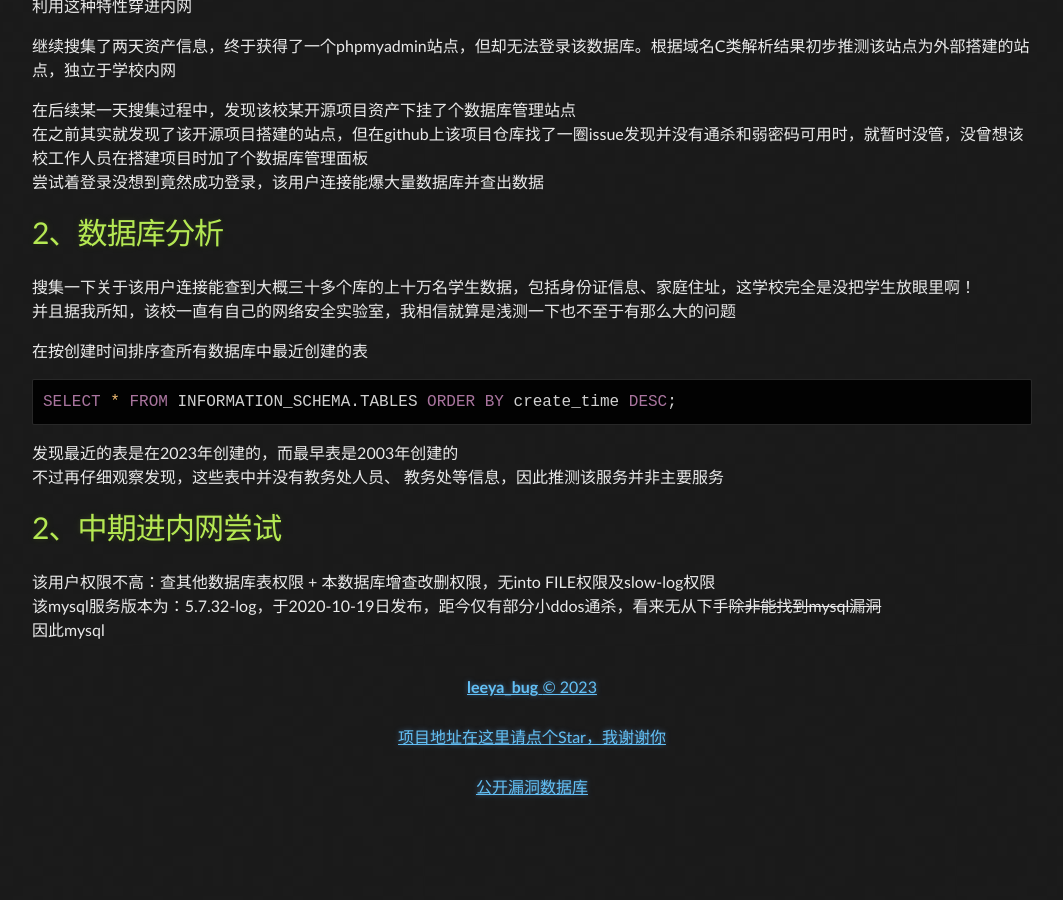
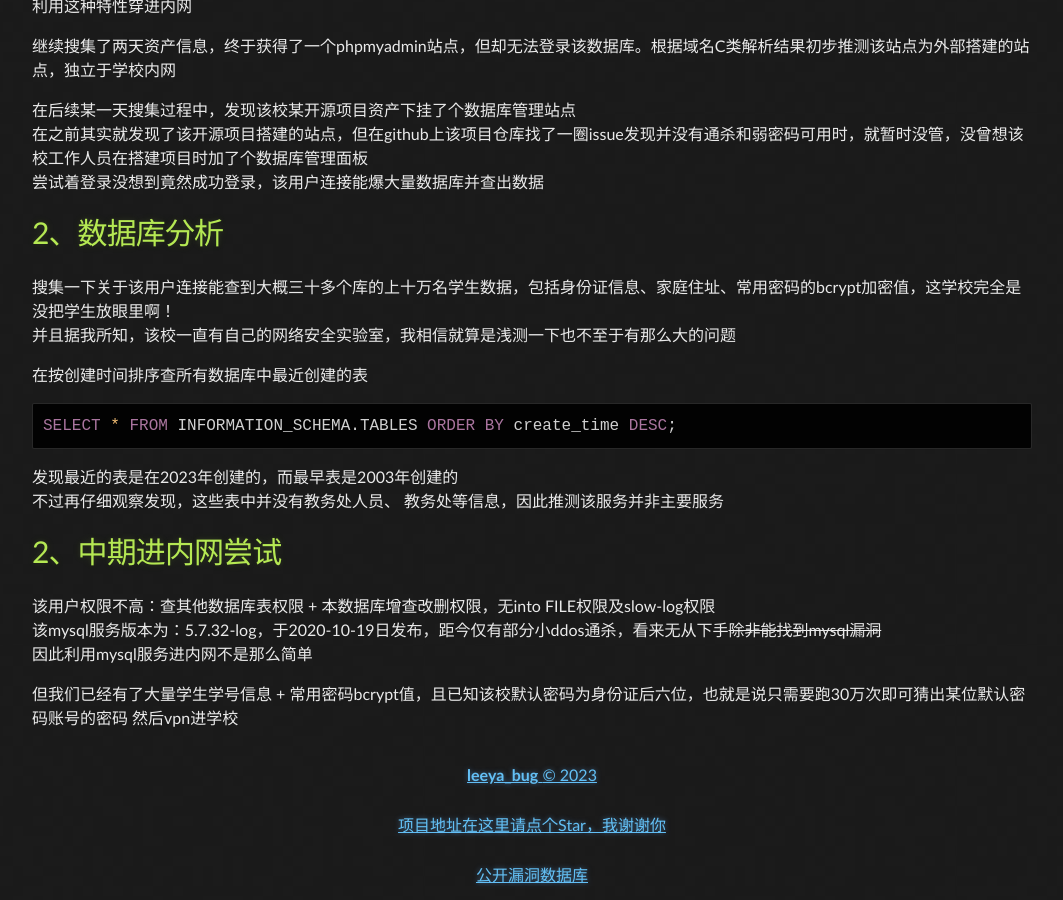
Before and after one commit to Leeyangee/leeyangee.github.io, a Jekyll site: the page built from _posts/2023-06-20-SRC干货(待更新) 某教育资产经典渗透-漏洞链从外网打到内网直接打穿.md, in a window 1280 px wide and 900 px high, scrolled down 951 px. Shown: the whole window, without its empty margins (108-1171 px from the left). Built offline with Jekyll 4.4.1, drawn with Linux system fonts in a browser that asks for light colours; before the commit the page ends 1763 px from its top, so only the background shows below that.

Commit message:
Update 2023-06-20-SRC干货(待更新) 某教育资产经典渗透-漏洞链从外网打到内网直接打穿.md

```diff
--- a/_posts/2023-06-20-SRC干货(待更新) 某教育资产经典渗透-漏洞链从外网打到内网直接打穿.md
+++ b/_posts/2023-06-20-SRC干货(待更新) 某教育资产经典渗透-漏洞链从外网打到内网直接打穿.md
@@ -59,7 +59,7 @@ ip：219.221.*.*
 
 # [](#header-1)2、数据库分析
 
-搜集一下关于该用户连接能查到大概三十多个库的上十万名学生数据，包括身份证信息、家庭住址，这学校完全是没把学生放眼里啊！
+搜集一下关于该用户连接能查到大概三十多个库的上十万名学生数据，包括身份证信息、家庭住址、常用密码的bcrypt加密值，这学校完全是没把学生放眼里啊！
 并且据我所知，该校一直有自己的网络安全实验室，我相信就算是浅测一下也不至于有那么大的问题
 
 在按创建时间排序查所有数据库中最近创建的表
@@ -73,4 +73,7 @@ SELECT * FROM INFORMATION_SCHEMA.TABLES ORDER BY create_time DESC;
 
 该用户权限不高：查其他数据库表权限 + 本数据库增查改删权限，无into FILE权限及slow-log权限
 该mysql服务版本为：5.7.32-log，于2020-10-19日发布，距今仅有部分小ddos通杀，看来无从下手~~除非能找到mysql漏洞~~
-因此mysql
+因此利用mysql服务进内网不是那么简单
+
+但我们已经有了大量学生学号信息 + 常用密码bcrypt值，且已知该校默认密码为身份证后六位，也就是说只需要跑30万次即可猜出某位默认密码账号的密码
+然后vpn进学校
```
